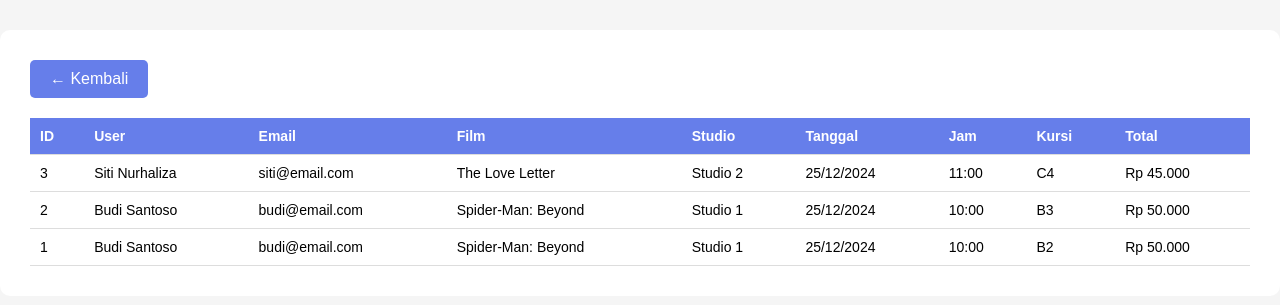
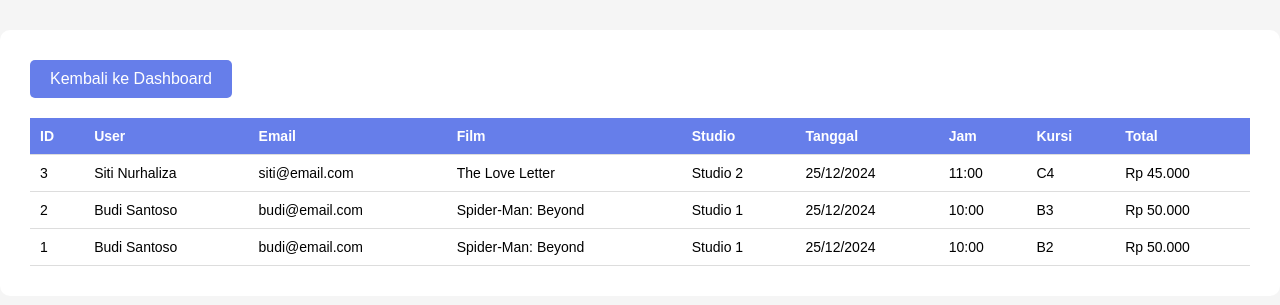
Before and after one commit to ItsShika24/PL-Boss, a PHP site: page /booking_list.php in a window 1280 px wide. Shown: the part 98-403 px from the top of the page. Run offline with PHP 8.4, Linux system fonts and the light colour scheme; the visitor is signed in with stand-in values (Sample User, id 1); data comes from the database, SQL or seed files in the repository.

Commit message:
Update booking_list.php

```diff
--- a/UTS/admin1/booking_list.php
+++ b/UTS/admin1/booking_list.php
@@ -1,5 +1,4 @@
 <?php
-
 require_once '../config.php';
 
 if(!isset($_SESSION['admin_id'])) {
@@ -43,7 +42,10 @@ $bookings = $stmt->fetchAll(PDO::FETCH_ASSOC);
     </div>
 
     <div class="container">
-        <a href="index.php" class="btn">← Kembali</a>
+        <!-- Tambahkan tombol kembali di sini -->
+        <div class="button-group">
+        <a href="index.php" class="btn btn-secondary">Kembali ke Dashboard</a>
+    </div>
 
         <table>
             <thead>
```
